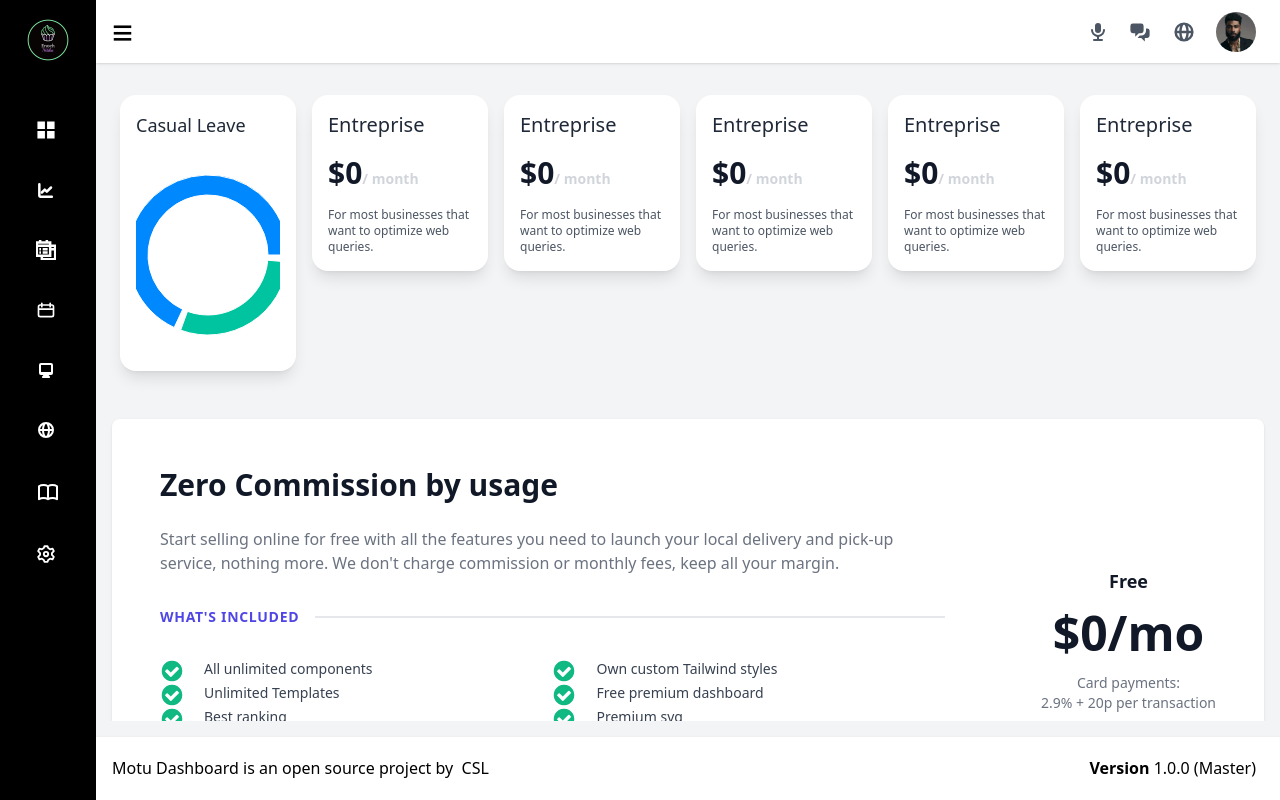
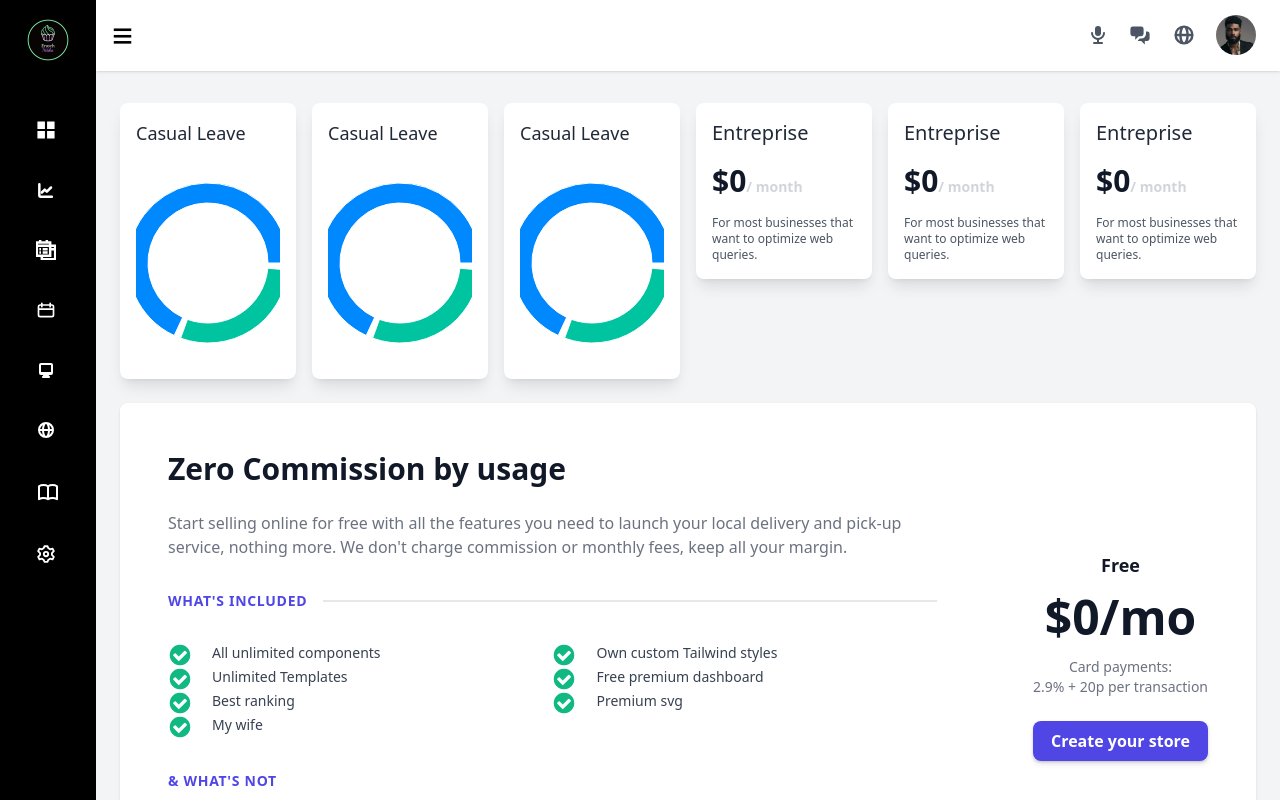
Before and after one commit to clumsyowl/dashboard-template, a React (Vite) app: page / in a window 1280 px wide. Built offline with nearby package versions, Linux system fonts and the light colour scheme.

Commit message:
fix padding/spacing for cards

```diff
--- a/src/dashboard/Layout.jsx
+++ b/src/dashboard/Layout.jsx
@@ -21,7 +21,7 @@ function DashboardLayout(props) {
           <div className={style.mainContainer}>
             <TopBar />
             <main className={style.main}>{props.children}</main>
-            <Footer />
+            {/* <Footer /> */}
           </div>
         </div>
       </div>
--- a/src/pages/index.jsx
+++ b/src/pages/index.jsx
@@ -8,7 +8,7 @@ function HomePage() {
     <div className="flex flex-col flex-wrap sm:flex-row">
       {/* Stat Block 1 */}
       <div className="mb-6 md:mb-6 xl:mb-0 w-full md:w-1/3 xl:w-2/12 md:px-2">
-        <div className="rounded-2xl bg-white p-4 shadow-lg">
+        <div className="rounded-lg bg-white p-4 shadow-lg">
           <p className="mb-4 text-lg font-medium text-gray-800">Casual Leave</p>
           <PieChart />
         </div>
@@ -16,35 +16,23 @@ function HomePage() {
 
       {/* Stat Block 2 */}
       <div className="mb-6 md:mb-6 xl:mb-0 w-full md:w-1/3 xl:w-2/12 md:px-2">
-        <div className="rounded-2xl bg-white p-4 shadow-lg">
-          <p className="mb-4 text-xl font-medium text-gray-800">Entreprise</p>
-          <p className="text-3xl font-bold text-gray-900">
-            $0
-            <span className="text-sm text-gray-300">/ month</span>
-          </p>
-          <p className="mt-4 text-xs  text-gray-600">
-            For most businesses that want to optimize web queries.
-          </p>
+        <div className="rounded-lg bg-white p-4 shadow-lg">
+          <p className="mb-4 text-lg font-medium text-gray-800">Casual Leave</p>
+          <PieChart />
         </div>
       </div>
 
       {/* Stat Block 3 */}
       <div className="mb-6 md:mb-6 xl:mb-0 w-full md:w-1/3 xl:w-2/12 md:px-2">
-        <div className="rounded-2xl bg-white p-4 shadow-lg">
-          <p className="mb-4 text-xl font-medium text-gray-800">Entreprise</p>
-          <p className="text-3xl font-bold text-gray-900">
-            $0
-            <span className="text-sm text-gray-300">/ month</span>
-          </p>
-          <p className="mt-4 text-xs text-gray-600">
-            For most businesses that want to optimize web queries.
-          </p>
+        <div className="rounded-lg bg-white p-4 shadow-lg">
+          <p className="mb-4 text-lg font-medium text-gray-800">Casual Leave</p>
+          <PieChart />
         </div>
       </div>
 
       {/* Stat Block 4 */}
       <div className="mb-6 md:mb-6 xl:mb-0 w-full md:w-1/3 xl:w-2/12 md:px-2">
-        <div className="rounded-2xl bg-white p-4 shadow-lg">
+        <div className="rounded-lg bg-white p-4 shadow-lg">
           <p className="mb-4 text-xl font-medium text-gray-800">Entreprise</p>
           <p className="text-3xl font-bold text-gray-900">
             $0
@@ -58,7 +46,7 @@ function HomePage() {
 
       {/* Stat Block 5 */}
       <div className="mb-6 md:mb-6 xl:mb-0 w-full md:w-1/3 xl:w-2/12 md:px-2">
-        <div className="rounded-2xl bg-white p-4 shadow-lg">
+        <div className="rounded-lg bg-white p-4 shadow-lg">
           <p className="mb-4 text-xl font-medium text-gray-800">Entreprise</p>
           <p className="text-3xl font-bold text-gray-900">
             $0
@@ -72,7 +60,7 @@ function HomePage() {
 
       {/* Stat Block 6 */}
       <div className="mb-6 md:mb-6 xl:mb-0 w-full md:w-1/3 xl:w-2/12 md:px-2">
-        <div className="rounded-2xl bg-white p-4 shadow-lg">
+        <div className="rounded-lg bg-white p-4 shadow-lg">
           <p className="mb-4 text-xl font-medium text-gray-800">Entreprise</p>
           <p className="text-3xl font-bold text-gray-900">
             $0
@@ -85,9 +73,9 @@ function HomePage() {
       </div>
 
       {/* Block 4 */}
-      <div className="relative mx-auto mt-12 max-w-screen-xl">
-        <div className="mx-auto max-w-lg overflow-hidden rounded-lg shadow lg:flex lg:max-w-none">
-          <div className="bg-white px-6 py-8 lg:p-12">
+      <div className="relative mx-auto mt-6 md:px-2 w-full">
+        <div className="mx-auto overflow-hidden rounded-lg shadow  lg:flex lg:max-w-none">
+          <div className="bg-white px-6 py-8 lg:p-12 ">
             <h3 className="text-2xl font-extrabold leading-8 text-gray-900 sm:text-3xl sm:leading-9">
               Zero Commission by usage
             </h3>
```
